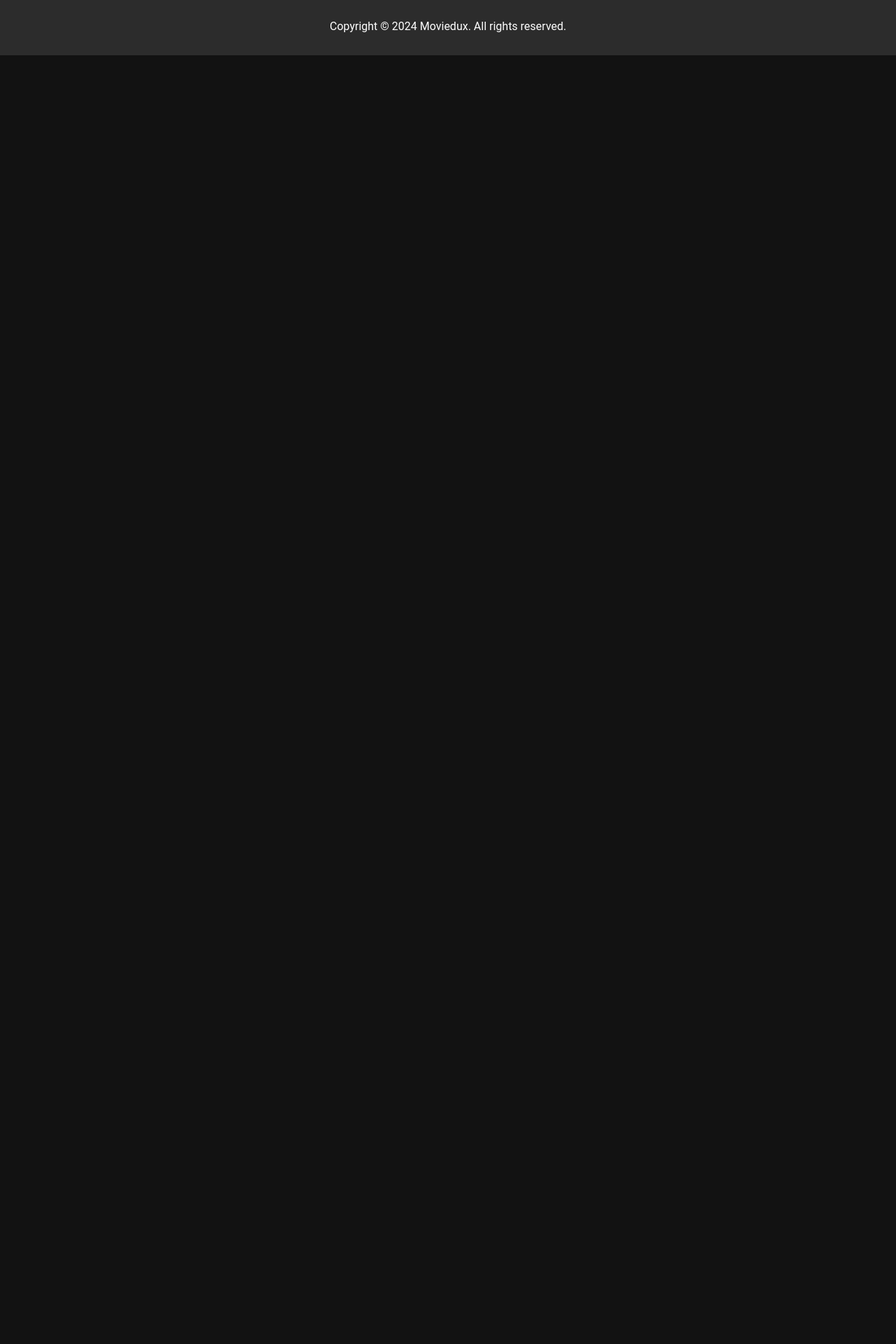
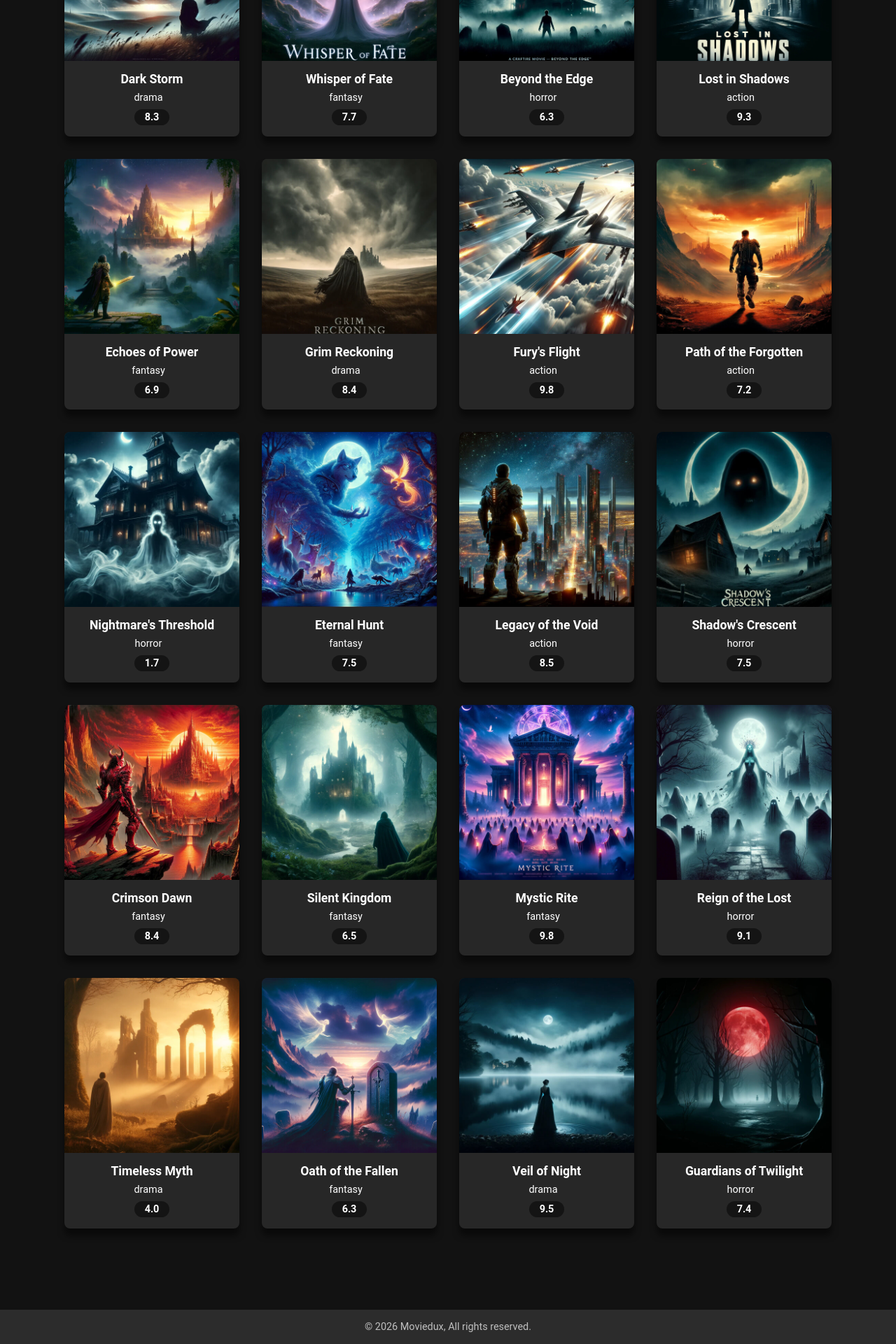
Before and after one commit to johnciuverca/reactLearning.Moviedux, a React (Create React App) app in the folder moviedux/: page / in a window 1280 px wide. Shown: the part 607-2527 px from the top of the page at 70% size. Before the commit the page ends 800 px from the top, so only its background shows below. Built offline with nearby package versions, Linux system fonts and the light colour scheme.

Commit message:
Add Footer and MoviesGrid components

```diff
--- a/moviedux/src/App.js
+++ b/moviedux/src/App.js
@@ -2,6 +2,8 @@
 import './App.css';
 import './styles.css'
 import Header from './components/Header';
+import Footer from './components/Footer';
+import MoviesGrid from './components/MoviesGrid';
 
 function App() {
   return (
@@ -9,11 +11,9 @@
 
             <div  className='container'>
               <Header />
+              <MoviesGrid />
               </div>
-
-      <footer className="footer">
-            <p className='footer'>Copyright &copy; 2024 Moviedux. All rights reserved.</p>
-      </footer>
+              <Footer/>
     </div>
   );
 }
--- /dev/null
+++ b/moviedux/src/components/Footer.js
@@ -0,0 +1,13 @@
+import React from "react";
+import '../styles.css';
+
+export default function Footer() {
+
+      const currentYear = new Date().getFullYear();
+
+      return(
+            <footer className="footer">
+                  <p className='footer-text'>© {currentYear} Moviedux, All rights reserved.</p>
+            </footer>
+      )
+}
--- a/moviedux/src/components/Header.js
+++ b/moviedux/src/components/Header.js
@@ -5,7 +5,7 @@
     return (
         <div className="header">
             <img className='logo' src="logo.png" alt='moviedux' />
-            <h2 className="app-subtitle">It's time for popcorn! Find your next movie here</h2>
+            <h2 className="app-subtitle">It's time for popcorn! Find your next movie here.</h2>
         </div>
     );
 }
--- /dev/null
+++ b/moviedux/src/components/MoviesGrid.js
@@ -0,0 +1,36 @@
+import React, {useState, useEffect} from "react";
+import '../styles.css';
+
+export default function MoviesGrid() {
+
+      const [movies, setMovies] = useState([]);
+
+      const m = ["a", "b", "c"];
+
+      useEffect(() => {
+
+            fetch("movies.json")
+            .then(response => response.json())
+            .then(data => setMovies(data));
+
+      }, []);
+
+      return(
+            <div className="movies-grid">
+
+                  {
+                        movies.map(movie => (
+                              <div key={movie.id} className="movie-card">
+                                    <img src={`images/${movie.image}`} alt={movie.title}/>
+                                    <div className="movie-card-info">
+                                          <h3 className="movie-card-title">{movie.title}</h3>
+                                          <p className="movie-card-genre">{movie.genre}</p>
+                                          <p className="movie-card-rating">{movie.rating}</p>
+                                    </div>
+                              </div>
+                        ))
+                  }
+
+             </div>
+      );
+}
```
Also changed, not shown: 1 other file (tests, documents, lock files or other folders).
